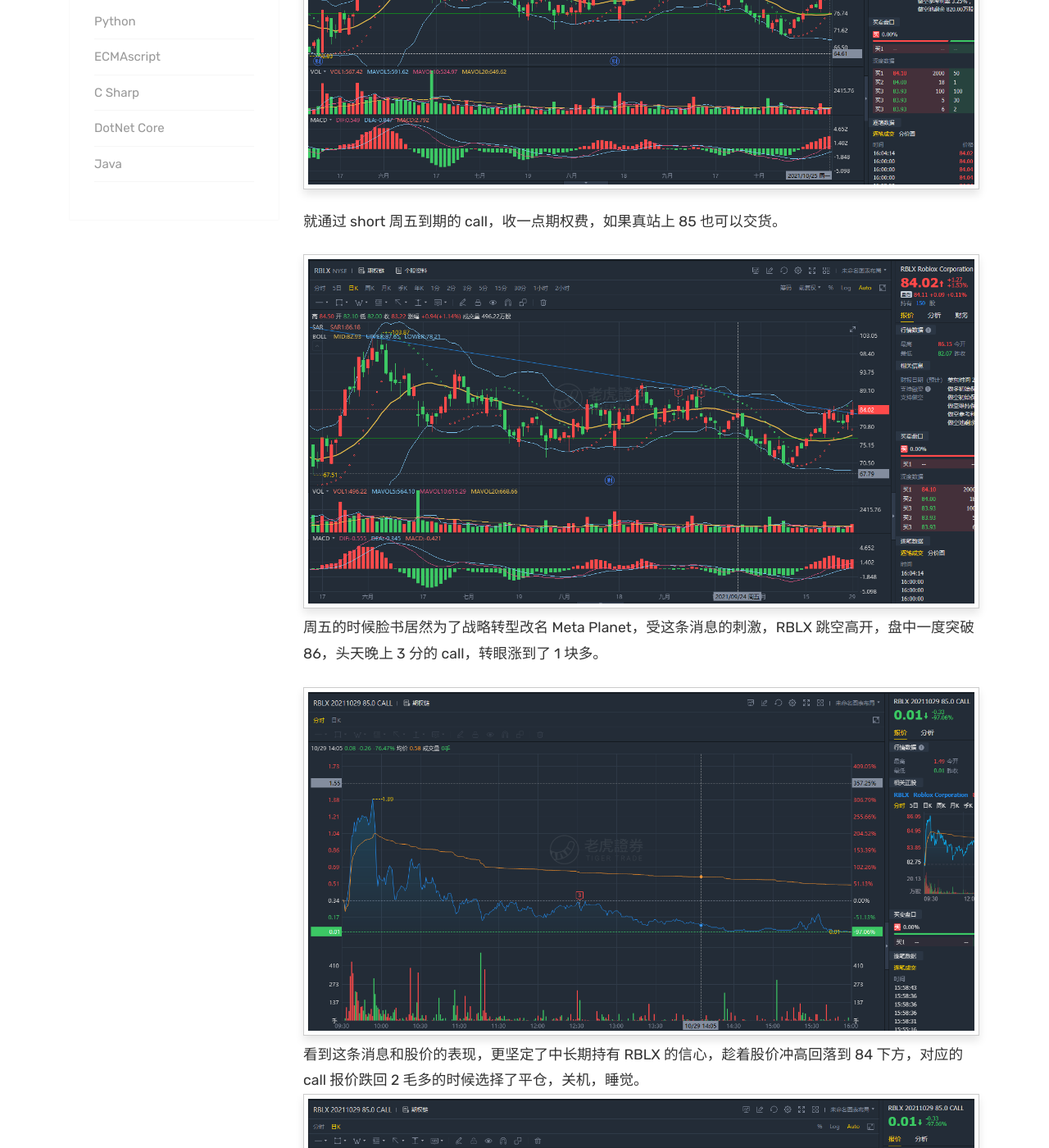
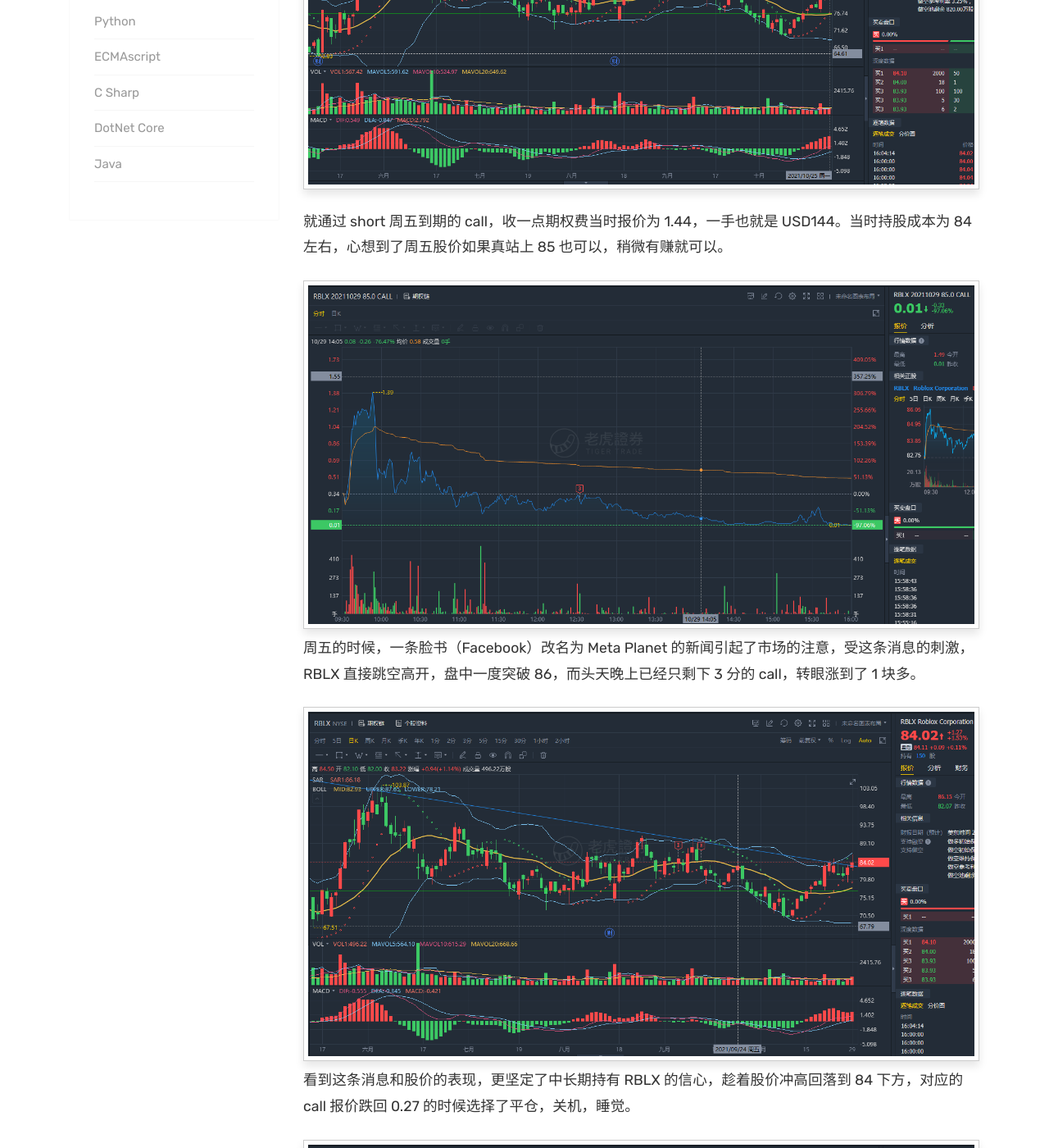
Before and after one commit to yxdt/yxdt.github.io, a Jekyll site: the page built from _posts/2021-10-31-Robolex-Options.markdown, in a window 1280 px wide and 1400 px high, scrolled down 641 px. Shown: the whole window at 82% size. Built offline with Jekyll 4.4.1, drawn with Linux system fonts in a browser that asks for light colours; comment, search, counter and statistics services are not loaded; some of the changed text lies outside the part shown.

Commit message:
RBLX update

```diff
--- a/_posts/2021-10-31-Robolex-Options.markdown
+++ b/_posts/2021-10-31-Robolex-Options.markdown
@@ -11,14 +11,18 @@ tag: [Meta, RBLX, Robolex, Option]
 元宇宙概念今年以来大火，3 月份登陆 Nasdaq 的 ROBLOX 走势经过前期的冲高回落后目前走势还是有些偏软。前些天买入后打算中长线持有，为了摊低一下持仓成本，本周一（10.25）的时候观察 K 线，感觉到 85 上方压力比较大，因此判断到本周 5 前应该不会有效突破。
 ![ROBLEX K线](/assets/images/rblx1.png?style=centerme)
 
-就通过 short 周五到期的 call，收一点期权费，如果真站上 85 也可以交货。
+就通过 short 周五到期的 call，收一点期权费当时报价为 1.44，一手也就是 USD144。当时持股成本为 84 左右，心想到了周五股价如果真站上 85 也可以，稍微有赚就可以。
+
+![ROBLEX K线](/assets/images/rblx3.png?style=centerme)
+周五的时候，一条脸书（Facebook）改名为 Meta Planet 的新闻引起了市场的注意，受这条消息的刺激，RBLX 直接跳空高开，盘中一度突破 86，而头天晚上已经只剩下 3 分的 call，转眼涨到了 1 块多。
 
 ![ROBLEX K线](/assets/images/rblx2.png?style=centerme)
-周五的时候脸书居然为了战略转型改名 Meta Planet，受这条消息的刺激，RBLX 跳空高开，盘中一度突破 86，头天晚上 3 分的 call，转眼涨到了 1 块多。
+看到这条消息和股价的表现，更坚定了中长期持有 RBLX 的信心，趁着股价冲高回落到 84 下方，对应的 call 报价跌回 0.27 的时候选择了平仓，关机，睡觉。
 
-![ROBLEX K线](/assets/images/rblx3.png?style=centerme)
-看到这条消息和股价的表现，更坚定了中长期持有 RBLX 的信心，趁着股价冲高回落到 84 下方，对应的 call 报价跌回 2 毛多的时候选择了平仓，关机，睡觉。
 ![ROBLEX K线](/assets/images/rblx4.png?style=centerme)
 今天复盘再看，后续股价还是没能站稳到 85 上方，也就是没有达到交割条件，不过要是为了这 27 块选择不平仓，后半夜睡不踏实也不值当。
 ![ROBLEX K线](/assets/images/rblx5.png?style=centerme)
+
+最终通过卖出认购期权的方式，赚取了 144-27=117 - 9 = 108 USD 的期权费，摊低了正股的持有成本，让持股心态也更稳定。
+
 期权衍生品定位只是为了更好的持有正股，在想清楚了风险点在哪里的情况下适当根据股票走势参与一下，摊低成本，提高收益率是完全不用担心的。
```
